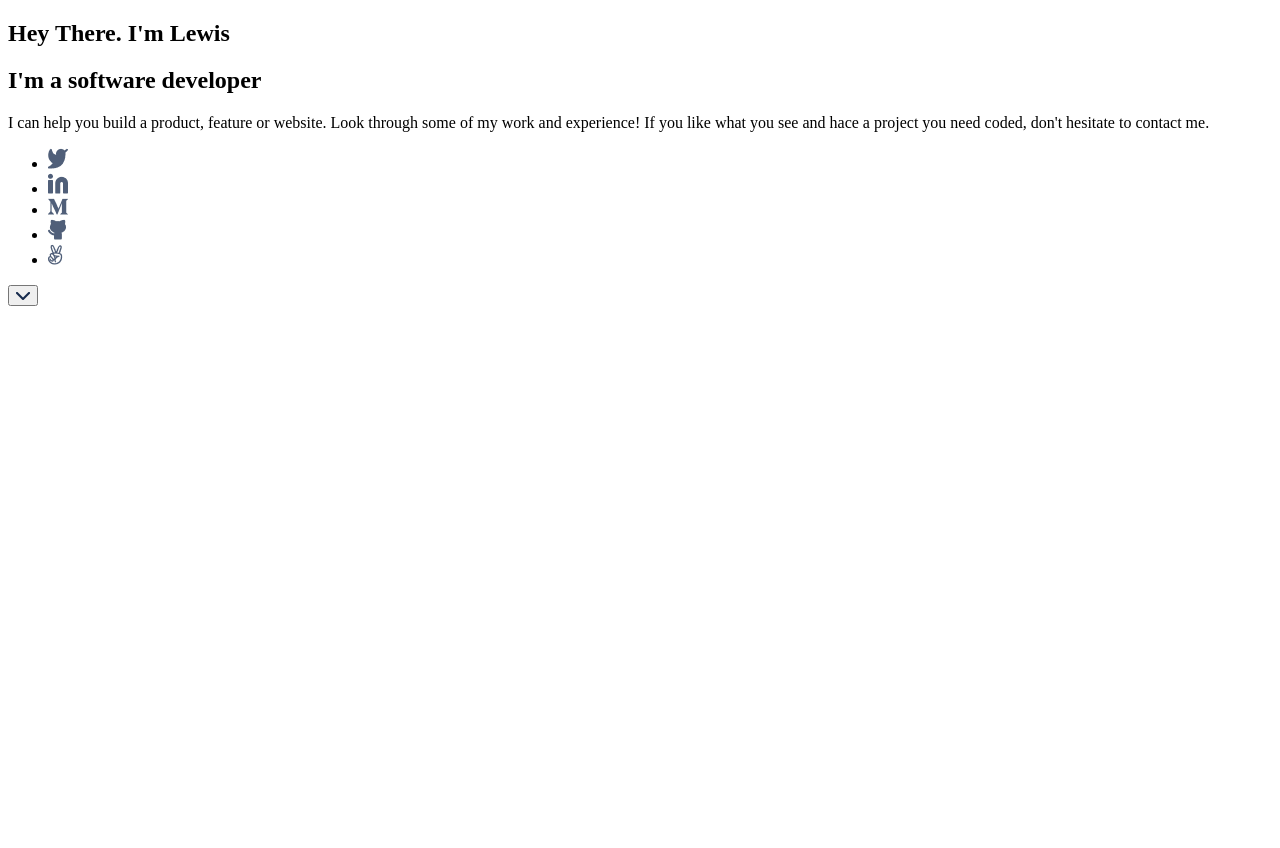
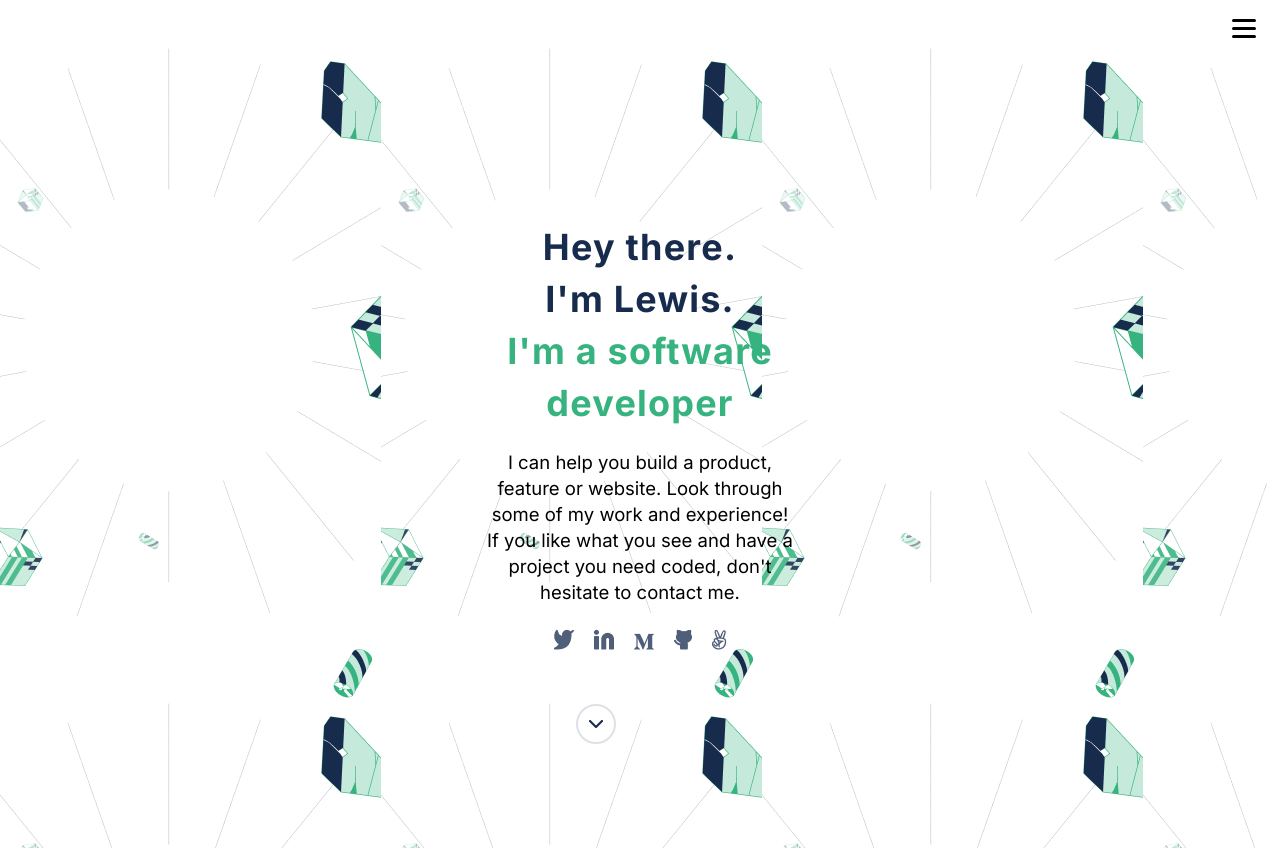
Before and after one commit to lewisjn-arch/PERSONAL-PORTFOLI0, a plain HTML site: page index.html in a window 1280 px wide. Before the commit the page ends 800 px from the top, so only its background shows below. Drawn offline with Linux system fonts and the light colour scheme.

Commit message:
add main page styling

```diff
--- a/index.html
+++ b/index.html
@@ -3,6 +3,10 @@
 <head>
     <meta charset="UTF-8">
     <meta name="viewport" content="width=device-width, initial-scale=1.0">
+    <link href="https://fonts.googleapis.com/css2?family=Crete+Round:ital@0;1&family=Poppins:wght@100;300;400&family=Roboto:wght@100;300;400&display=swap" rel="stylesheet">
+    <link href="https://fonts.googleapis.com/css2?family=Poppins:wght@100;300;400&family=Roboto:wght@100;300;400&display=swap" rel="stylesheet">
+    <link href="https://fonts.googleapis.com/css2?family=Roboto:wght@100;300;400&display=swap" rel="stylesheet">
+    <link href="https://fonts.googleapis.com/css2?family=Inter:wght@100;200;300;400;500;700&display=swap" rel="stylesheet">
     <link rel="stylesheet" href="style.css">
     <title>Lewis Hinga</title>
 </head>
@@ -18,13 +22,13 @@
     </header>
     <section class="main_page">
         <div class="identity">
-            <h1 id="intro">Hey There. I'm Lewis</h1>
+            <h1 id="intro">Hey there.<br>I'm Lewis.</h1>
             <h2 id="profession">I'm a software developer</h2>
         </div>
         <div class="pitch">
             <p>I can help you build a product, feature or website.
-                Look through some of my work and experience! If you like what you
-                see and hace a project you need coded, don't hesitate to contact me.
+                Look through some of my work and experience!<br> If you like what you
+                see and have a project you need coded, don't hesitate to contact me.
             </p>
         </div>
         <ul class="social_media">
--- a/style.css
+++ b/style.css
@@ -0,0 +1,100 @@
+*,
+::before,
+::after
+{
+    margin: 0;
+    padding: 0;
+    box-sizing: border-box;
+}
+
+.navigation {
+    position: fixed;
+    top: 0;
+    left: 0;
+    right: 0;
+    height: 3em;
+    background-color: #fff;
+    display: flex;
+    justify-content: flex-end;
+    align-items: center;
+    padding: 0 24px;
+    z-index: 20;
+}
+
+.burger_menu {
+    display: block;
+    width: 24px;
+    height: 16px;
+}
+
+.bar {
+    display: block;
+    width: 24px;
+    height: 3px;
+    border-radius: 8px;
+    margin: 5px auto;
+    background-color: #000000;
+    -webkit-transition: all 0.5s ease-in-out;
+    transition: all 0.5s ease-in-out;
+}
+
+.main_page {
+    position: relative;
+    top: 3em;
+    width: 100vw;
+    height: 100vh;
+    padding-top: 48px;
+    align-content: center;
+    background-image: url('Assets/Illustrations/headline illustration.png');
+}
+
+.identity {
+    font-family: 'Inter', sans-serif;
+    font-size: 24px;
+    font-weight: 700;
+    line-height: 52px;
+    letter-spacing: 0.05em;
+    text-align: center;
+    padding: 20px;
+    width: 327px;
+    margin-top: 200px;
+    margin: auto;
+}
+
+#intro {
+    color: #172B4D;
+}
+
+#profession {
+    color: #36B37E;
+}
+
+.pitch {
+    font-family: 'Inter', sans-serif;
+    font-size: 18.5px;
+    font-weight: 400;
+    line-height: 26px;
+    letter-spacing: 0em;
+    text-align: center;
+    width: 327px;
+    margin: auto;
+}
+
+.social_media {
+    list-style: none;
+    display: flex;
+    justify-content: center;;
+    margin: 24px auto;
+    margin-bottom: 50px;
+    align-items: baseline;
+    gap: 20px;
+}
+
+.skip {
+    width: 40px;
+    height: 40px;
+    border: 2px solid #DFE1E6;
+    background-color: #fff;
+    border-radius: 50%;
+    margin-left: 45%;
+}
```
